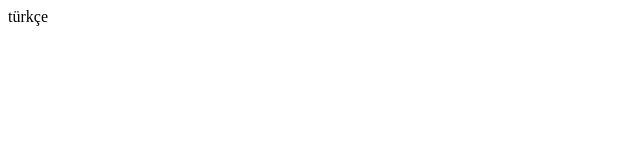
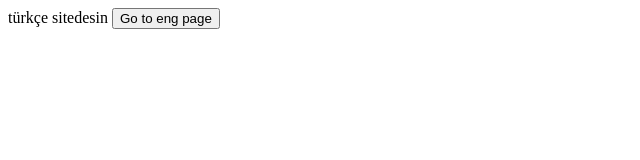
Before and after one commit to denizyesil2000/language, a plain HTML site: page tr/index.html in a window 1280 px wide. Shown: the whole page, without its empty margins (0-640 px from the left). Drawn offline with Linux system fonts and the light colour scheme.

Commit message:
Update index.html

```diff
--- a/tr/index.html
+++ b/tr/index.html
@@ -7,6 +7,8 @@
     <title>Document</title>
 </head>
 <body>
-    türkçe
+    türkçe sitedesin
+
+     <button onclick="window.location.href = '  https://denizyesil2000.github.io/language/';">Go to eng page</button>
 </body>
 </html>
```
